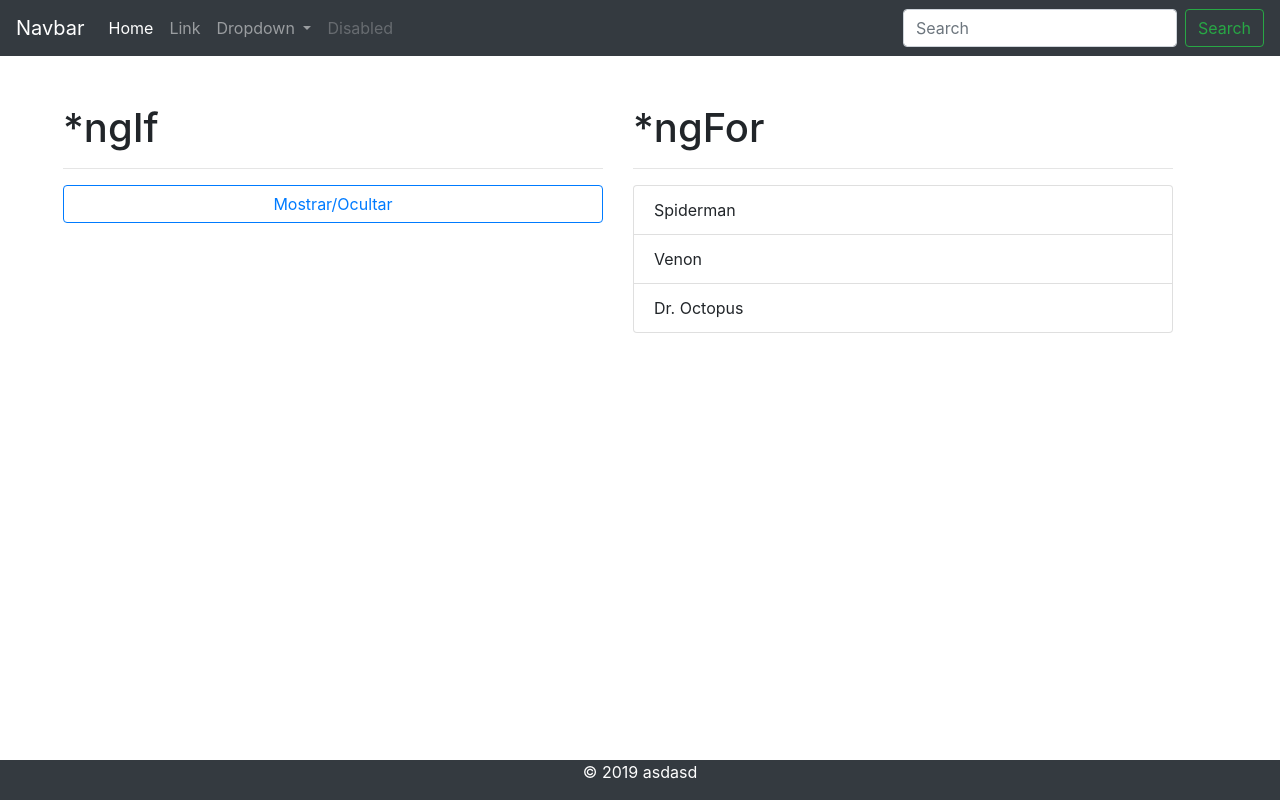
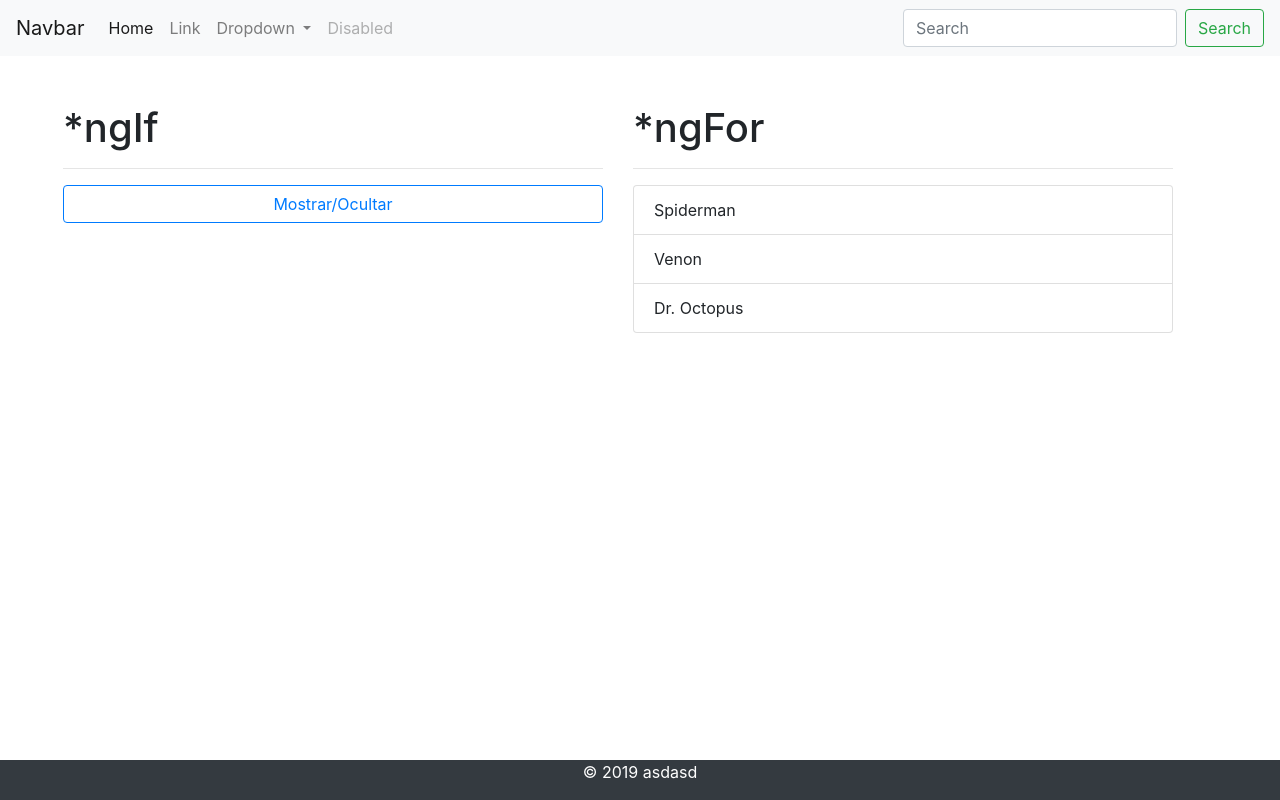
Before and after one commit to andreslond/EjemplosAngular, an Angular app: page / in a window 1280 px wide. Built offline with nearby package versions, Linux system fonts and the light colour scheme.

Commit message:
Punto de inicio

```diff
--- a/src/app/components/header/header.component.html
+++ b/src/app/components/header/header.component.html
@@ -1,7 +1,6 @@
-<nav class="navbar navbar-expand-lg navbar-dark bg-dark">
+<nav class="navbar navbar-expand-lg navbar-light bg-light">
     <a class="navbar-brand" href="#">Navbar</a>
-    <button class="navbar-toggler" type="button" data-toggle="collapse" data-target="#navbarSupportedContent"
-        aria-controls="navbarSupportedContent" aria-expanded="false" aria-label="Toggle navigation">
+    <button class="navbar-toggler" type="button" data-toggle="collapse" data-target="#navbarSupportedContent" aria-controls="navbarSupportedContent" aria-expanded="false" aria-label="Toggle navigation">
       <span class="navbar-toggler-icon"></span>
     </button>
 
@@ -14,8 +13,7 @@
           <a class="nav-link" href="#">Link</a>
         </li>
         <li class="nav-item dropdown">
-                <a class="nav-link dropdown-toggle" href="#" id="navbarDropdown" role="button" data-toggle="dropdown"
-                    aria-haspopup="true" aria-expanded="false">
+          <a class="nav-link dropdown-toggle" href="#" id="navbarDropdown" role="button" data-toggle="dropdown" aria-haspopup="true" aria-expanded="false">
             Dropdown
           </a>
           <div class="dropdown-menu" aria-labelledby="navbarDropdown">
@@ -24,6 +22,7 @@
             <div class="dropdown-divider"></div>
             <a class="dropdown-item" href="#">Something else here</a>
           </div>
+
         </li>
         <li class="nav-item">
           <a class="nav-link disabled" href="#" tabindex="-1" aria-disabled="true">Disabled</a>
```
Lines whose indentation alone changed are shown as unchanged.
